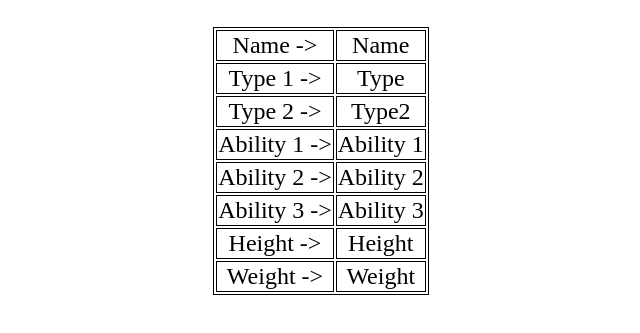
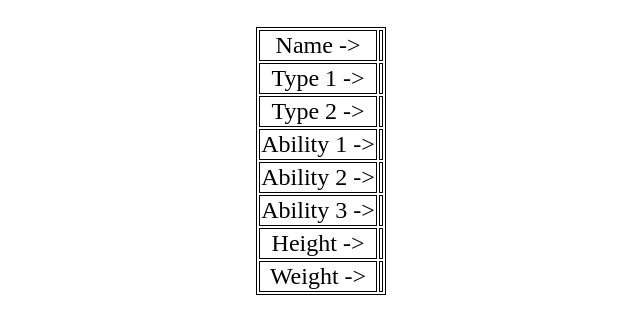
Before and after one commit to KalashShah19/pokedex, a plain HTML site: page index.html in a window 1280 px wide. Shown: the part 425-758 px from the top of the page, without its empty margins (319-959 px from the left). Drawn offline with Linux system fonts and the light colour scheme.

Commit message:
website changes

```diff
--- a/index.html
+++ b/index.html
@@ -80,13 +80,15 @@
                 document.getElementById("pokename").value="";
             })
             .catch(error => {
-                if (error == "TypeError: Cannot read properties of undefined (reading 'type')") {
+                if (error == "TypeError: Cannot read properties of undefined (reading \'type\')") {
                     document.getElementById("pokename").value="";
                 }
-                else{
+                else {
                     document.getElementById("pokename").value="";
                     alert("Invalid Name!");
                 }
+
+                // alert(error);
                 document.getElementById("type2").innerText="None";
                 document.getElementById("ability3").innerText="None";
         });
@@ -96,9 +98,9 @@
     <img src="pokedex.png" alt="POKEMON" width="400px">
     <form method="post">
         <label for="pokename"> <h2> Search Pokemon : </h2> </label>
-        <input type="text" name="pokename" id="pokename" >
+        <input type="text" name="pokename" id="pokename" required>
     </form>
-    <button onclick="search()"> Find </button>
+    <button onclick="search()" accesskey="Enter"> Find </button>
     <button onclick="poke()"> Random </button>
     <br><br><br>
     <h2>
@@ -110,7 +112,7 @@
                     Name ->
             </td>
             <td>
-                <p id="name"> Name </p>
+                <p id="name"> </p>
             </td>
             </tr>
             <tr>
@@ -118,7 +120,7 @@
                     Type 1 ->
                 </td>
                 <td>
-                    <p id="type"> Type </p>
+                    <p id="type"> </p>
                 </td>
             </tr>
             <tr>
@@ -126,7 +128,7 @@
                     Type 2 ->
                 </td>
                 <td>
-                    <p id="type2"> Type2 </p>
+                    <p id="type2"> </p>
                 </td>
             </tr>
             <tr>
@@ -134,7 +136,7 @@
                     Ability 1 ->
                 </td>
                 <td>
-                    <p id="ability1"> Ability 1 </p>
+                    <p id="ability1"> </p>
                 </td>
             </tr>
             <tr>
@@ -142,7 +144,7 @@
                     Ability 2 ->
                 </td>
                 <td>
-                    <p id="ability2"> Ability 2 </p>
+                    <p id="ability2"> </p>
                 </td>
             </tr>
             <tr>
@@ -150,7 +152,7 @@
                     Ability 3 ->
                 </td>
                 <td>
-                    <p id="ability3"> Ability 3 </p>
+                    <p id="ability3"> </p>
                 </td>
             </tr>
             <tr>
@@ -158,7 +160,7 @@
                     Height ->
                 </td>
                 <td>
-                    <p id="height"> Height </p>
+                    <p id="height"> </p>
                 </td>
             </tr>
             <tr>
@@ -166,7 +168,7 @@
                     Weight ->
                 </td>
                 <td>
-                    <p id="weight"> Weight</p>
+                    <p id="weight"> </p>
                 </td>
             </tr>
         </table>
```
